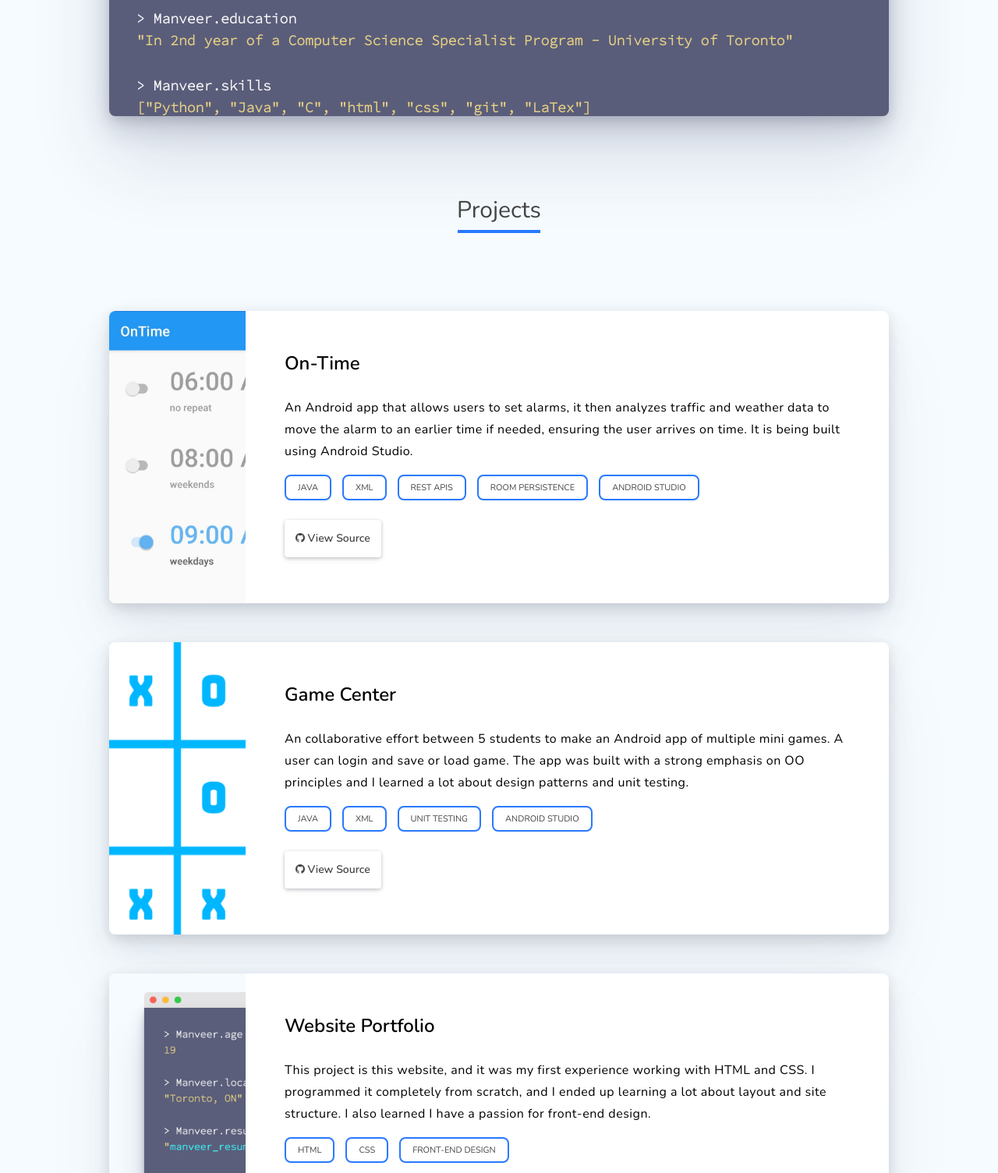
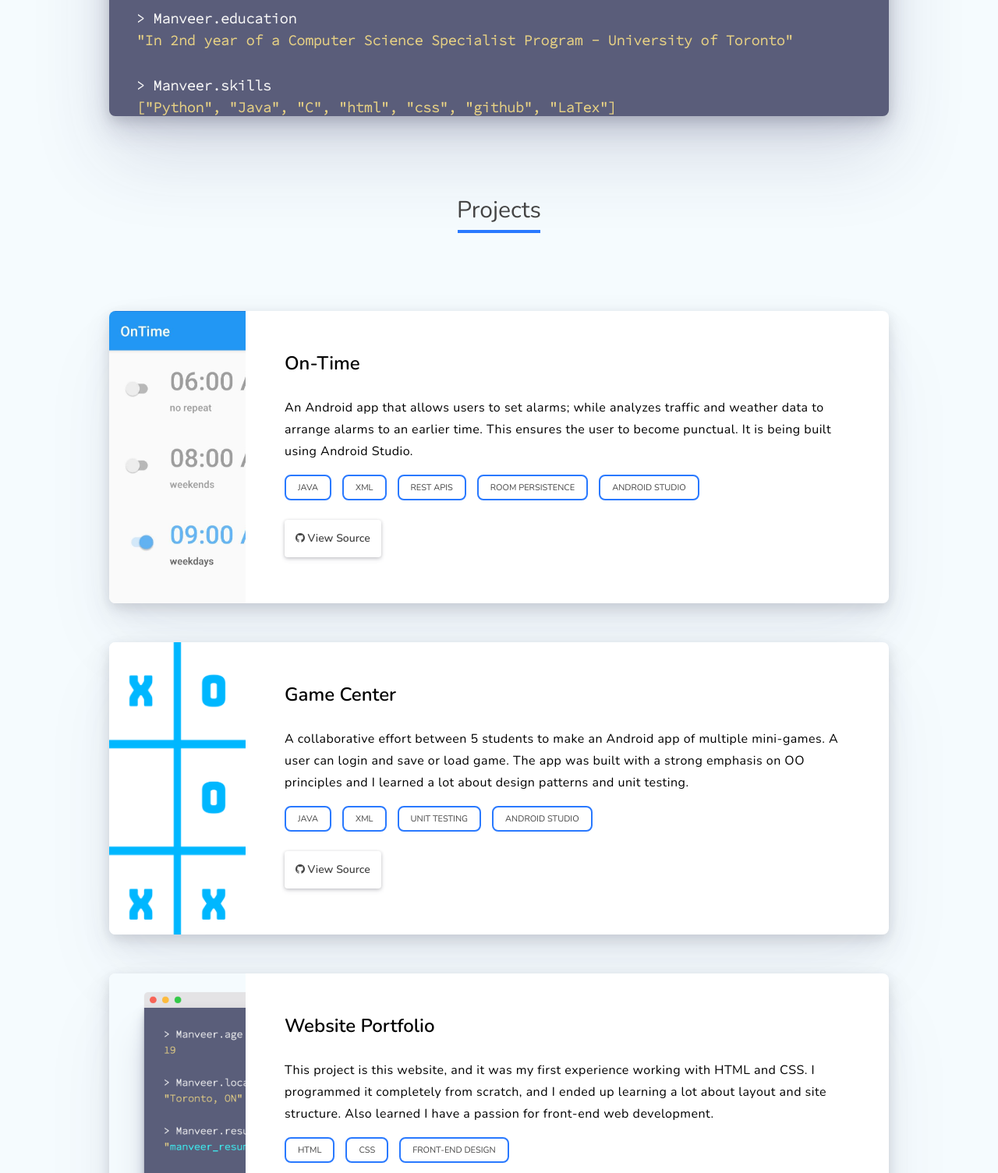
Before and after one commit to ManveerBasra/OldPortfolioSite, a plain HTML site: page index.html in a window 1280 px wide. Shown: the part 680-2185 px from the top of the page at 78% size. Drawn offline with nearby package versions, Linux system fonts and the light colour scheme.

Commit message:
Update index.html
Just correcting your grammar and concise your expressions.

```diff
--- a/index.html
+++ b/index.html
@@ -72,7 +72,7 @@
         <div class="statement">
           <p class="input-statement">Manveer.skills</p>
           <p class="output-statement">
-            ["Python", "Java", "C", "html", "css", "git", "LaTex"]
+            ["Python", "Java", "C", "html", "css", "github", "LaTex"]
           </p>
         </div>
       </div>
@@ -96,9 +96,9 @@
             <h1>On-Time</h1>
           </div>
           <div class="card-about">
-            <p>An Android app that allows users to set alarms, it then analyzes
-              traffic and weather data to move the alarm to an earlier time if
-              needed, ensuring the user arrives on time. It is being built using
+            <p>An Android app that allows users to set alarms; while analyzes
+              traffic and weather data to arrange alarms to an earlier time.
+              This ensures the user to become punctual. It is being built using
               Android Studio.
             </p>
           </div>
@@ -137,8 +137,8 @@
             <h1>Game Center</h1>
           </div>
           <div class="card-about">
-            <p>An collaborative effort between 5 students to make an Android
-              app of multiple mini games. A user can login and save or load game.
+            <p>A collaborative effort between 5 students to make an Android
+              app of multiple mini-games. A user can login and save or load game.
               The app was built with a strong emphasis on OO principles and I
               learned a lot about design patterns and unit testing.
             </p>
@@ -180,7 +180,7 @@
             <p>This project is this website, and it was my first
               experience working with HTML and CSS. I programmed it completely
               from scratch, and I ended up learning a lot about layout and site
-              structure. I also learned I have a passion for front-end design.
+              structure. Also learned I have a passion for front-end web development.
             </p>
           </div>
           <div class="card-tags">
```
